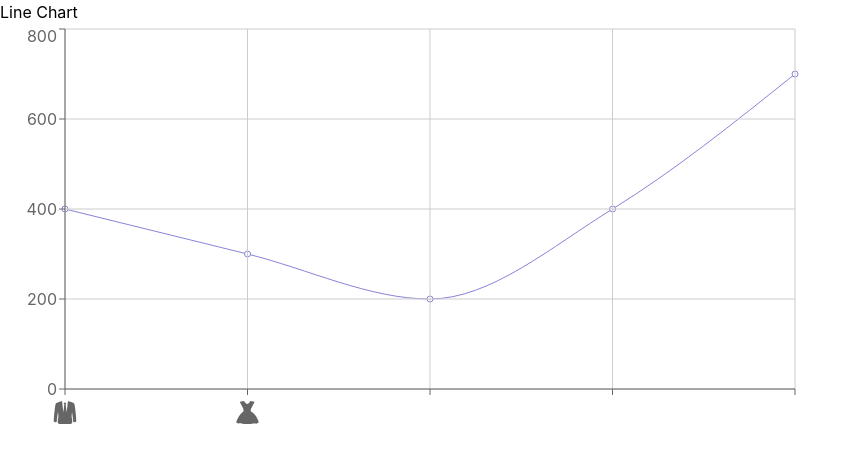
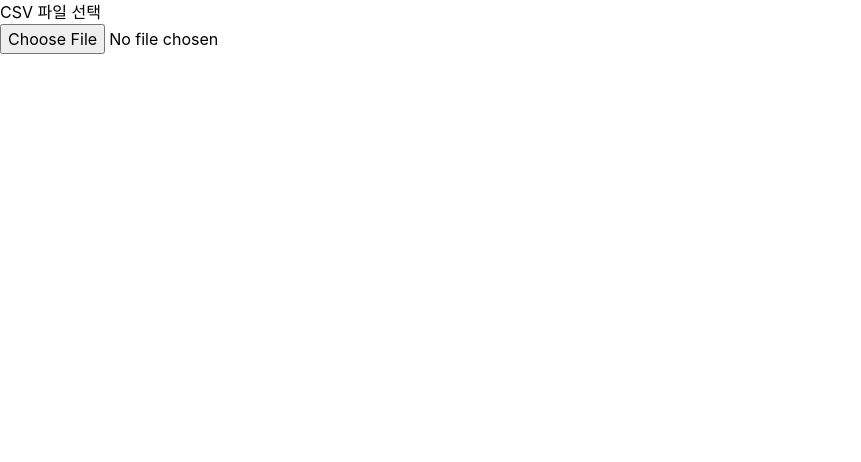
Before and after one commit to canoe726/web-practice, a React (Vite) app in the folder vite/recharts-practice/: page / in a window 1280 px wide. Shown: the top 462 px of the page, without its empty margins (0-861 px from the left). Built offline with nearby package versions, Linux system fonts and the light colour scheme.

Commit message:
Add csv file to bar chart and table

```diff
--- a/vite/recharts-practice/package.json
+++ b/vite/recharts-practice/package.json
@@ -8,11 +8,14 @@
     "preview": "vite preview"
   },
   "dependencies": {
+    "d3": "^7.3.0",
+    "jotai": "^1.6.0",
     "react": "^17.0.2",
     "react-dom": "^17.0.2",
     "recharts": "^2.1.9"
   },
   "devDependencies": {
+    "@types/d3": "^7.1.0",
     "@types/react": "^17.0.33",
     "@types/react-dom": "^17.0.10",
     "@vitejs/plugin-react": "^1.0.7",
--- a/vite/recharts-practice/src/App.tsx
+++ b/vite/recharts-practice/src/App.tsx
@@ -1,60 +1,188 @@
-import { useState } from 'react'
-import { CartesianGrid, Line, LineChart, Tooltip, XAxis, YAxis } from 'recharts'
+import { ChangeEvent, useEffect, useRef, useState } from 'react'
+import {
+  Bar,
+  BarChart,
+  CartesianGrid,
+  Cell,
+  Legend,
+  ResponsiveContainer,
+  Tooltip,
+  XAxis,
+  YAxis
+} from 'recharts'
+import { scaleOrdinal } from 'd3-scale'
+import { schemeCategory10 } from 'd3-scale-chromatic'
 import './App.css'
 
-// 전체 제품 중 몇개 제품이 검토, 제외, 등록 되었는지 현황 데이터 -> 원형 차트
-// 엑셀 불러와서 제품 브랜드 개수 데이터 등 -> 바 차트
+function App() {
+  const [csvFile, setCsvFile] = useState<File | null>(null)
+  const [csvFileName, setCsvFileName] = useState<string>('')
+  const [keyArray, setKeyArray] = useState<any>(null)
+  const [csvArray, setCsvArray] = useState<any>(null)
 
-function App() {
+  const transpose2dArray = (arr: any[][]) =>
+    arr[0].map((_: any, colIdx: number) => arr.map((x: any[]) => x[colIdx]))
+
+  const processCSV = (str: string, delim = ',') => {
+    const colKeyArr = str.split('\n').map((item) => item.replace('\r', '').split(delim))
+    return transpose2dArray(colKeyArr.slice(0, colKeyArr.length - 1))
+  }
+
+  useEffect(() => {
+    if (csvFile) {
+      setCsvArray(null)
+      const reader = new FileReader()
+      reader.onload = (e: ProgressEvent<FileReader>) => {
+        if (e && e.target) {
+          const text = e.target.result as string
+          const result = processCSV(text)
+          let keyArr = []
+          const keys = result.slice(0, 2)
+          for (let i = 0; i < keys[0].length; i++) {
+            keyArr.push(`${keys[0][i]}-${keys[1][i]}`)
+          }
+          setKeyArray(keyArr)
+          setCsvArray(result.slice(2))
+        }
+      }
+      reader.readAsText(csvFile)
+      setCsvFileName(csvFile.name.slice(0, csvFile.name.length - 4))
+    }
+  }, [csvFile])
+
   return (
-    <div className="p-8">
-      <RenderLineChart></RenderLineChart>
+    <div className="p-4">
+      <div className="flex justify-items-center items-center">
+        <div className="text-xl mx-2 font-bold">CSV 파일 선택</div>
+        <input className="border-2 rounded-lg p-1" type="file" accept=".csv" name="csv-reader"
+          onChange={(e: ChangeEvent<HTMLInputElement>) => {
+            if (e.target.files) {
+              setCsvFile(e.target.files[0])
+            }
+          }}
+        ></input>
+      </div>
+      {csvArray && (
+        <RenderLineChart
+          title={csvFileName}
+          keys={keyArray}
+          data={csvArray}
+        ></RenderLineChart>
+      )}
     </div>
   )
 }
 
-const renderCustomAxisTick = ({ x, y, payload }: any) => {
-  let path = '';
+interface RenderLineChartProps {
+  title: string;
+  keys: string[];
+  data: any[][];
+}
 
-  switch (payload.value) {
-    case 'Page A':
-      path = 'M899.072 99.328q9.216 13.312 17.92 48.128t16.384 81.92 13.824 100.352 11.264 102.912 9.216 90.112 6.144 60.928q4.096 30.72 7.168 70.656t5.632 79.872 4.096 75.264 2.56 56.832q-13.312 16.384-30.208 25.6t-34.304 11.264-34.304-2.56-30.208-16.896q-1.024-10.24-3.584-33.28t-6.144-53.76-8.192-66.56-8.704-71.68q-11.264-83.968-23.552-184.32-7.168 37.888-11.264 74.752-4.096 31.744-6.656 66.56t-0.512 62.464q1.024 18.432 3.072 29.184t4.608 19.968 5.12 21.504 5.12 34.304 5.12 56.832 4.608 90.112q-11.264 24.576-50.688 42.496t-88.576 29.696-97.28 16.896-74.752 5.12q-18.432 0-46.08-2.56t-60.416-7.168-66.048-12.288-61.952-17.92-49.664-24.064-28.16-30.208q2.048-55.296 5.12-90.112t5.632-56.832 5.12-34.304 5.12-21.504 4.096-19.968 3.584-29.184q2.048-27.648-0.512-62.464t-6.656-66.56q-4.096-36.864-11.264-74.752-13.312 100.352-24.576 184.32-5.12 35.84-9.216 71.68t-8.192 66.56-6.656 53.76-2.56 33.28q-13.312 12.288-30.208 16.896t-34.304 2.56-33.792-11.264-29.696-25.6q0-21.504 2.048-56.832t4.096-75.264 5.632-79.872 6.656-70.656q2.048-20.48 6.144-60.928t9.728-90.112 11.776-102.912 13.824-100.352 16.384-81.92 17.92-48.128q20.48-12.288 56.32-25.6t73.216-26.624 71.168-25.088 50.176-22.016q10.24 13.312 16.896 61.44t13.312 115.712 15.36 146.432 23.04 153.6l38.912-334.848-29.696-25.6 43.008-54.272 15.36 2.048 15.36-2.048 43.008 54.272-29.696 25.6 38.912 334.848q14.336-74.752 23.04-153.6t15.36-146.432 13.312-115.712 16.896-61.44q16.384 10.24 50.176 22.016t71.168 25.088 73.216 26.624 56.32 25.6';
-      break;
-    case 'Page B':
-      path = 'M662.528 451.584q10.24 5.12 30.208 16.384t46.08 31.744 57.856 52.736 65.024 80.896 67.072 115.2 64.512 154.624q-15.36 9.216-31.232 21.504t-31.232 22.016-31.744 15.36-32.768 2.56q-44.032-9.216-78.336-8.192t-62.976 7.68-53.248 16.896-47.616 19.968-46.08 16.384-49.664 6.656q-57.344-1.024-110.592-16.896t-101.376-32.256-89.6-25.088-75.264 4.608q-20.48 8.192-41.984 1.024t-38.912-18.432q-20.48-13.312-39.936-33.792 37.888-116.736 86.016-199.68t92.672-136.704 78.848-81.408 43.52-33.792q9.216-5.12 10.24-25.088t-1.024-40.448q-3.072-24.576-9.216-54.272l-150.528-302.08 180.224-29.696q27.648 52.224 53.76 79.36t50.176 36.864 45.568 5.12 39.936-17.92q43.008-30.72 80.896-103.424l181.248 29.696q-20.48 48.128-45.056 99.328-20.48 44.032-47.616 97.28t-57.856 105.472q-12.288 34.816-13.824 57.344t1.536 36.864q4.096 16.384 12.288 25.6z';
-      break;
-    default:
-      path = '';
-  }
+const RenderLineChart: React.FC<RenderLineChartProps> = ({
+  title,
+  keys,
+  data
+}) => {
+  const colors = scaleOrdinal(schemeCategory10).range();
+  const chartWrapperRef = useRef<HTMLDivElement>(null)
+  const [prevRadioSelectedIdx, setPrevRadioSelectedIdx] = useState<number>(-1)
+  const [selectedKeys, setSelectedKeys] = useState<boolean[]>(Array.from({ length: keys.length }, () => false))
+  const [filteredData, setFilteredData] = useState<{ name: string, value: any }[]>([])
+  const [selectedCellData, setSelectedCellData] = useState<any[][]>([])
 
   return (
-    <svg x={x - 12} y={y + 4} width={24} height={24} viewBox="0 0 1024 1024" fill="#666">
-      <path d={path} />
-    </svg>
-  );
-};
+    <div ref={chartWrapperRef} className="flex flex-col items-center justify-items-center">
+      <h1 className="text-3xl font-bold underline text-center p-4">
+        {`${title} 현황`}
+      </h1>
+      <div className="block border-2 rounded-lg w-full h-40 px-6 py-2 mb-2 overflow-y-scroll">
+        <fieldset id="filter-group">
+          {keys.map((key: string, idx: number) => {
+            return (
+              <div key={idx} className="flex items-center justify-items-center w-fit my-3">
+                <input className="w-6 h-6" type="radio" name="filter-group"
+                  onChange={(e: ChangeEvent<HTMLInputElement>) => {
+                    selectedKeys[prevRadioSelectedIdx] = false
+                    selectedKeys[idx] = e.target.checked
+                    setSelectedKeys(selectedKeys)
+                    setPrevRadioSelectedIdx(idx)
+                    setSelectedCellData([])
 
-const RenderLineChart = () => {
-  const data = [
-    {name: 'Page A', uv: 400, pv: 2400, amt: 2400},
-    {name: 'Page B', uv: 300, pv: 1800, amt: 2800},
-    {name: 'Page C', uv: 200, pv: 200, amt: 2800},
-    {name: 'Page D', uv: 400, pv: 1800, amt: 2800},
-    {name: 'Page E', uv: 700, pv: 1800, amt: 2800},
-  ]
-
-  return (
-    <div className="flex flex-col items-center justify-items-center">
-      <h1 className="text-3xl font-bold underline text-center pb-4">
-        Line Chart
-      </h1>
-      <LineChart className="bg-gray-100" width={800} height={400} data={data}>
-        <Line type='monotone' dataKey='uv' stroke='#8884d8'></Line>
-        <CartesianGrid stroke="#ccc" />
-        <XAxis dataKey="name" tick={renderCustomAxisTick} />
-        <YAxis />
-        <Tooltip/>
-      </LineChart>
+                    const filtered: string[] = data.map(item => item.filter((_, idx) => selectedKeys[idx])).flat()
+                    const counts: { [key: string]: number } = {}
+                    filtered.forEach((x: string) => {
+                      counts[x] = (counts[x] || 0) + 1
+                    })
+                    const sortedCounts = Object.entries(counts)
+                      .sort(([key1, value1], [key2, value2]) => {
+                        if (value1 === value2) {
+                          return key1 > key2 ? 1 : -1
+                        } else {
+                          return value1 - value2
+                        }
+                      })
+                      .reduce((r, [k, v]) => ({ ...r, [k]: v }), {});
+                    setFilteredData(Object.entries(sortedCounts).map(([key, value]) => {
+                      return {
+                        name: key,
+                        value: value
+                      }
+                    }))
+                  }}
+                ></input>
+                <div className="px-2">{key}</div>
+              </div>
+            )
+          })}
+        </fieldset>
+      </div>
+      <ResponsiveContainer width="100%" height={550}>
+        <BarChart className="bg-gray-100" data={filteredData}>
+          <CartesianGrid stroke="#ccc" strokeDasharray="3 3" />
+          <XAxis dataKey="name" />
+          <YAxis />
+          <Tooltip />
+          <Legend />
+          <Bar dataKey="value" fill="#82ca9d">
+            {data.map((_, index) => {
+              return <Cell key={`cell-${index}`} fill={colors[index % 10]}
+                onClick={() => {
+                  const value = Object.values(filteredData)[index]
+                  setSelectedCellData(data.filter((item) => (item[prevRadioSelectedIdx] === value.name)))
+                }}/>
+            })}
+          </Bar>
+        </BarChart>
+      </ResponsiveContainer>
+      {selectedCellData.length > 0 && (
+        <div className="my-4 w-full h-80 overflow-scroll">
+          <table className="relative whitespace-nowrap" cellSpacing='10' cellPadding='10'>
+            <thead className="sticky top-0">
+              <tr>
+                {keys.map((key, idx) => {
+                  return (
+                    <th key={idx} className="border-2 bg-blue-100">{key}</th>
+                  )
+                })}
+              </tr>
+            </thead>
+            <tbody>
+              {selectedCellData.map((data, dataIdx) => {
+                return (
+                  <tr key={dataIdx}>
+                    {data.map((item, itemIdx) => {
+                      return (
+                        <td key={itemIdx} className="border-2">{item}</td>
+                      )
+                    })}
+                  </tr>
+                )
+              })}
+            </tbody>
+          </table>
+        </div>
+      )}
     </div>
   )
 }
```
Also changed, not shown: 2 other files (tests, documents, lock files or other folders).
